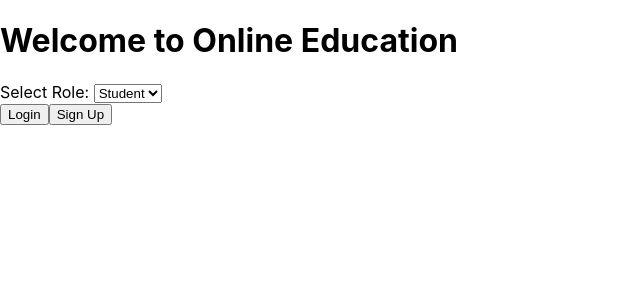
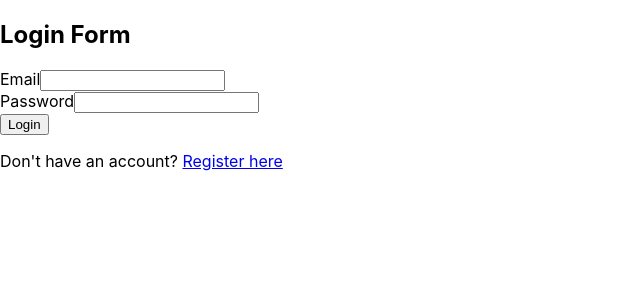
Before and after one commit to keerthana2624/Dashboard_personal_frontend, a React (Create React App) app in the folder my-dashboard/: page / in a window 1280 px wide. Shown: the top 300 px of the page, without its empty margins (0-640 px from the left). Built offline with nearby package versions, Linux system fonts and the light colour scheme.

Commit message:
created the student registration file

```diff
--- a/my-dashboard/src/App.js
+++ b/my-dashboard/src/App.js
@@ -1,17 +1,18 @@
 import React from 'react';
 import { BrowserRouter as Router, Route, Routes } from 'react-router-dom';
-import Home from './components/Home';
+// import Home from './components/Home';
 import StudentLogin from './components/StudentLogin';
-import StudentRegister from './components/StudentRegister';
+import Registration from './components/Studentregistration';
+
 
 const App = () => {
   return (
     <Router>
       <div className="App">
         <Routes>
-          <Route path="/" element={<Home />} />
-          <Route path="/student-login" element={<StudentLogin />} />
-          <Route path="/student-register" element={<StudentRegister />} />
+          {/* <Route path="/" element={<Home />} /> */}
+          <Route path="/" element={<StudentLogin />} />
+          <Route path="/register" element={<Registration />} />
           {/* Add routes for admin login and register if necessary */}
         </Routes>
       </div>
--- a/my-dashboard/src/components/Home.js
+++ /dev/null
@@ -1,42 +0,0 @@
-import React, { useState } from 'react';
-import { useNavigate } from 'react-router-dom';
-
-const Home = () => {
-  const [role, setRole] = useState('student');
-  const navigate = useNavigate();
-
-  const handleLogin = () => {
-    if (role === 'student') {
-      navigate('/student-login');
-    } else {
-      // Navigate to admin login (assuming you have an admin login route)
-      navigate('/admin-login');
-    }
-  };
-
-  const handleRegister = () => {
-    if (role === 'student') {
-      navigate('/student-register');
-    } else {
-      // Navigate to admin register (assuming you have an admin register route)
-      navigate('/admin-register');
-    }
-  };
-
-  return (
-    <div>
-      <h1>Welcome to Online Education</h1>
-      <div>
-        <label>Select Role: </label>
-        <select value={role} onChange={(e) => setRole(e.target.value)}>
-          <option value="student">Student</option>
-          <option value="admin">Admin</option>
-        </select>
-      </div>
-      <button onClick={handleLogin}>Login</button>
-      <button onClick={handleRegister}>Sign Up</button>
-    </div>
-  );
-};
-
-export default Home;
--- a/my-dashboard/src/components/StudentLogin.js
+++ b/my-dashboard/src/components/StudentLogin.js
@@ -1,40 +1,62 @@
+
+// src/components/Login.js
 import React, { useState } from 'react';
+import { Link, useNavigate } from 'react-router-dom';
+// import Userlayout from './Layout';
+// import './Login.css';
 
-const StudentLogin = () => {
+const Login = () => {
   const [email, setEmail] = useState('');
   const [password, setPassword] = useState('');
+  const navigate = useNavigate();
 
-  const handleSubmit = (e) => {
+  const handleSubmit = async (e) => {
     e.preventDefault();
-    // Handle login logic
+
+    const formData = { email, password };
+
+    try {
+      const response = await fetch('http://localhost:5000/api/login', {
+        method: 'POST',
+        headers: { 'Content-Type': 'application/json' },
+        body: JSON.stringify(formData),
+      });
+
+      if (response.ok) {
+        const data = await response.json();
+        localStorage.setItem('token', data.token);
+        alert('Login successful!');
+        navigate('/dashboard');
+      } else {
+        alert('Login failed. Please check your credentials.');
+      }
+    } catch (error) {
+      console.error('Error logging in:', error);
+      alert('Login failed. Please try again later.');
+    }
   };
 
   return (
-    <div>
-      <h2>Student Login</h2>
-      <form onSubmit={handleSubmit}>
-        <div>
-          <label>Email:</label>
-          <input
-            type="email"
-            value={email}
-            onChange={(e) => setEmail(e.target.value)}
-            required
-          />
-        </div>
-        <div>
-          <label>Password:</label>
-          <input
-            type="password"
-            value={password}
-            onChange={(e) => setPassword(e.target.value)}
-            required
-          />
-        </div>
-        <button type="submit">Login</button>
-      </form>
+    <div className="registration-container">
+      <div className="registration-card">
+        <h2>Login Form</h2>
+        <form className="registration-form" onSubmit={handleSubmit}>
+          <div className="form-group">
+            <label htmlFor="email">Email</label>
+            <input type="email" id="email" value={email} onChange={(e) => setEmail(e.target.value)} required />
+          </div>
+          <div className="form-group">
+            <label htmlFor="password">Password</label>
+            <input type="password" id="password" value={password} onChange={(e) => setPassword(e.target.value)} required />
+          </div>
+          <button type="submit">Login</button>
+        </form>
+        <p className="login-helper-text">
+          Don't have an account? <Link to="/register">Register here</Link>
+        </p>
+      </div>
     </div>
   );
 };
 
-export default StudentLogin;
+export default Login;
--- a/my-dashboard/src/components/StudentRegister.js
+++ /dev/null
@@ -1,50 +0,0 @@
-import React, { useState } from 'react';
-
-const StudentRegister = () => {
-  const [name, setName] = useState('');
-  const [email, setEmail] = useState('');
-  const [password, setPassword] = useState('');
-
-  const handleSubmit = (e) => {
-    e.preventDefault();
-    // Handle registration logic
-  };
-
-  return (
-    <div>
-      <h2>Student Register</h2>
-      <form onSubmit={handleSubmit}>
-        <div>
-          <label>Name:</label>
-          <input
-            type="text"
-            value={name}
-            onChange={(e) => setName(e.target.value)}
-            required
-          />
-        </div>
-        <div>
-          <label>Email:</label>
-          <input
-            type="email"
-            value={email}
-            onChange={(e) => setEmail(e.target.value)}
-            required
-          />
-        </div>
-        <div>
-          <label>Password:</label>
-          <input
-            type="password"
-            value={password}
-            onChange={(e) => setPassword(e.target.value)}
-            required
-          />
-        </div>
-        <button type="submit">Register</button>
-      </form>
-    </div>
-  );
-};
-
-export default StudentRegister;
```
Also changed, not shown: my-dashboard/src/components/server.js (added, +61 -0 lines), my-dashboard/src/components/Studentregistration.js (added).
